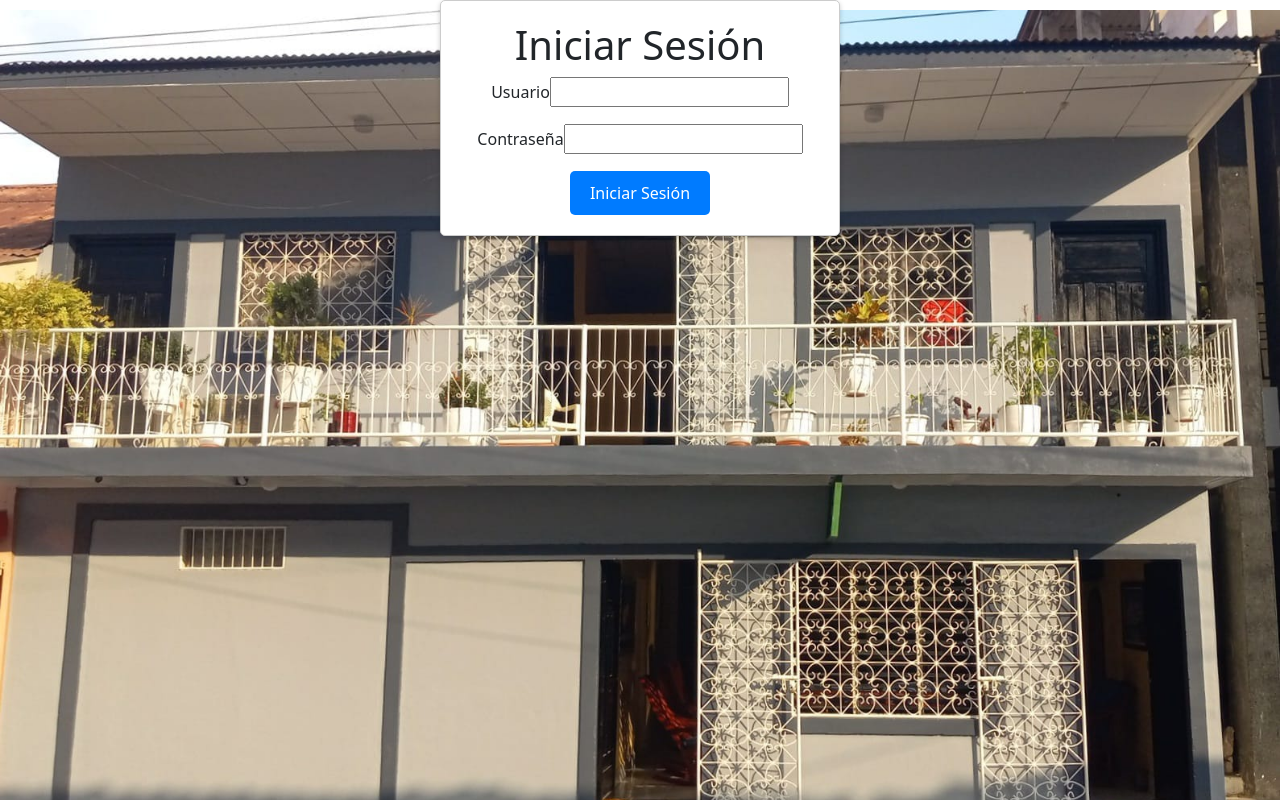
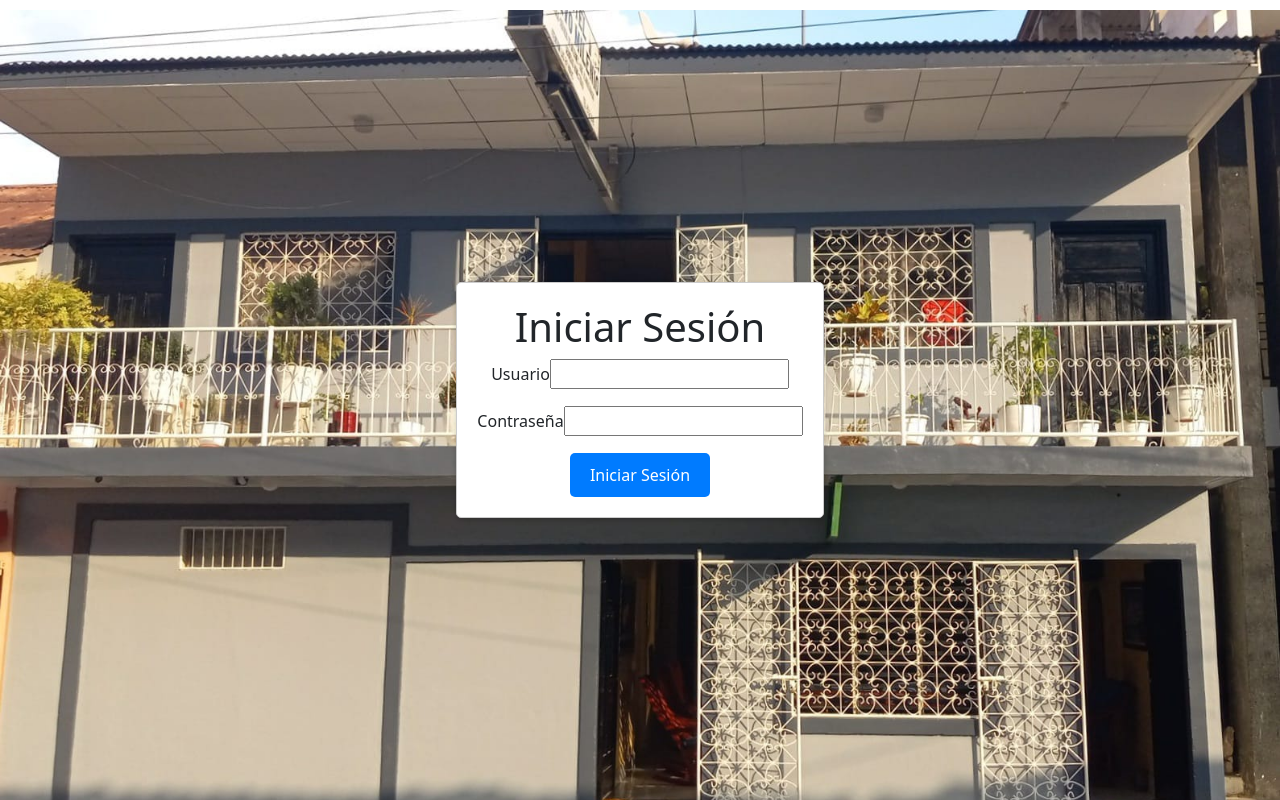
Before and after one commit to MarceloMartinez7/WebHotelNuevoMilenio, a React (Create React App) app in the folder hotel-milenio-react/: page / in a window 1280 px wide. Built offline with nearby package versions, Linux system fonts and the light colour scheme.

Commit message:
Algo un poco mas decente

```diff
--- a/hotel-milenio-react/src/pages/LoginForm.css
+++ b/hotel-milenio-react/src/pages/LoginForm.css
@@ -1,20 +1,32 @@
 .login-container {
-    max-width: 400px;
-    margin: 0 auto;
+    display: flex;
+    justify-content: center;
+    align-items: center;
+    height: 100vh;
+}
+
+.centered-content {
+    text-align: center;
+}
+
+.form-container {
+    background-color: #fff;
     padding: 20px;
-    background-color: #fff;
     border: 1px solid #ccc;
     border-radius: 5px;
     box-shadow: 0 2px 5px rgba(0, 0, 0, 0.2);
-    text-align: center;
+}
+
+h1 {
+    margin-top: 0; /* Elimina el margen superior del título */
 }
 
 .input-container {
-    margin-bottom: 15px; /* Agrega espacio entre títulos y campos */
+    margin-bottom: 15px;
 }
 
 label {
-    margin-bottom: 5px; /* Ajusta el margen inferior de los títulos */
+    margin-bottom: 5px;
 }
 
 .login-button {
--- a/hotel-milenio-react/src/pages/login.js
+++ b/hotel-milenio-react/src/pages/login.js
@@ -35,6 +35,8 @@ function Login() {
 
   return (
     <div className="login-container">
+      <div className="centered-content">
+        <div className="form-container">
           <h1>Iniciar Sesión</h1>
           <form onSubmit={handleSubmit}>
             <div className="input-container">
@@ -60,6 +62,8 @@ function Login() {
             </button>
           </form>
         </div>
+      </div>
+    </div>
   );
 }
 
```
Lines whose indentation alone changed are shown as unchanged.
